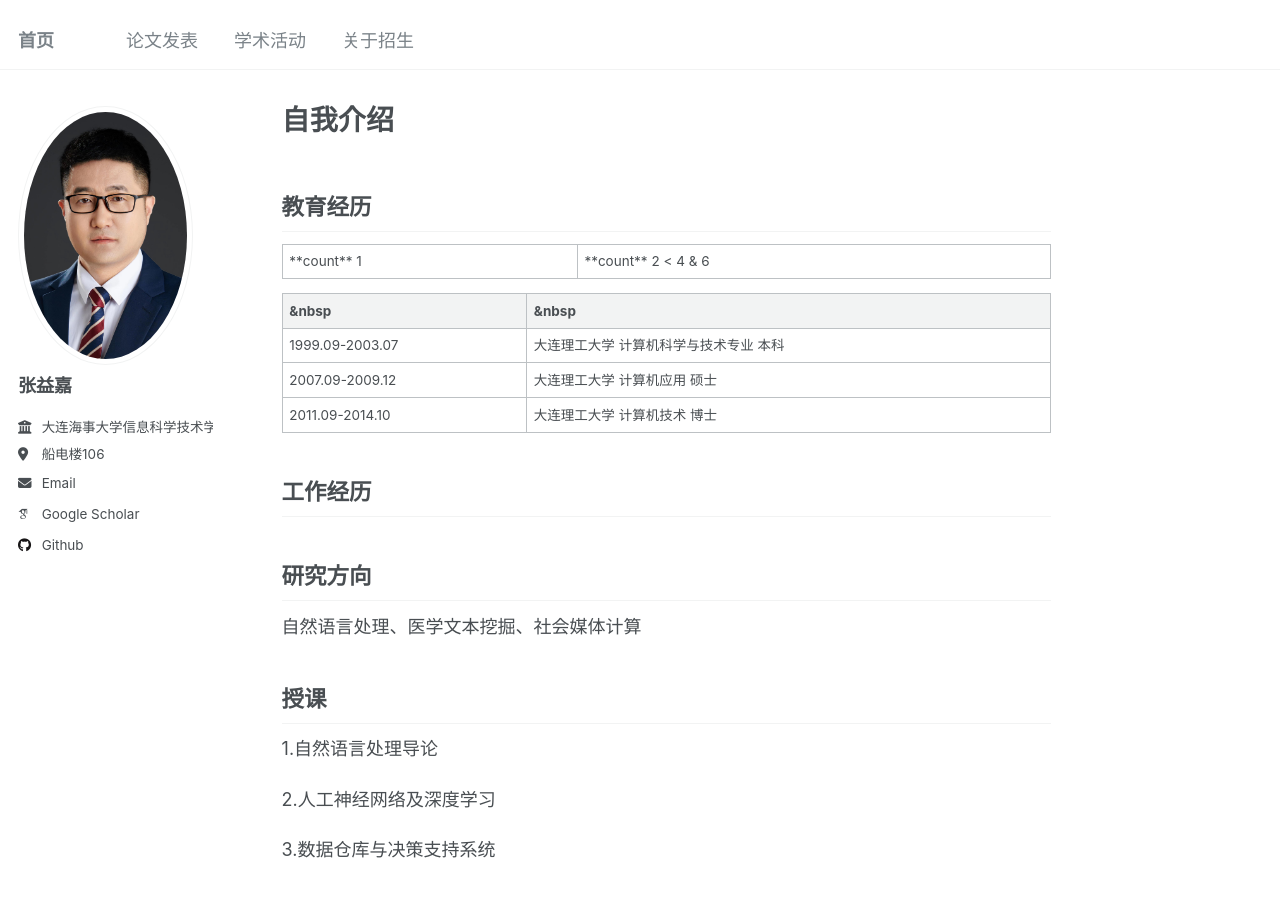
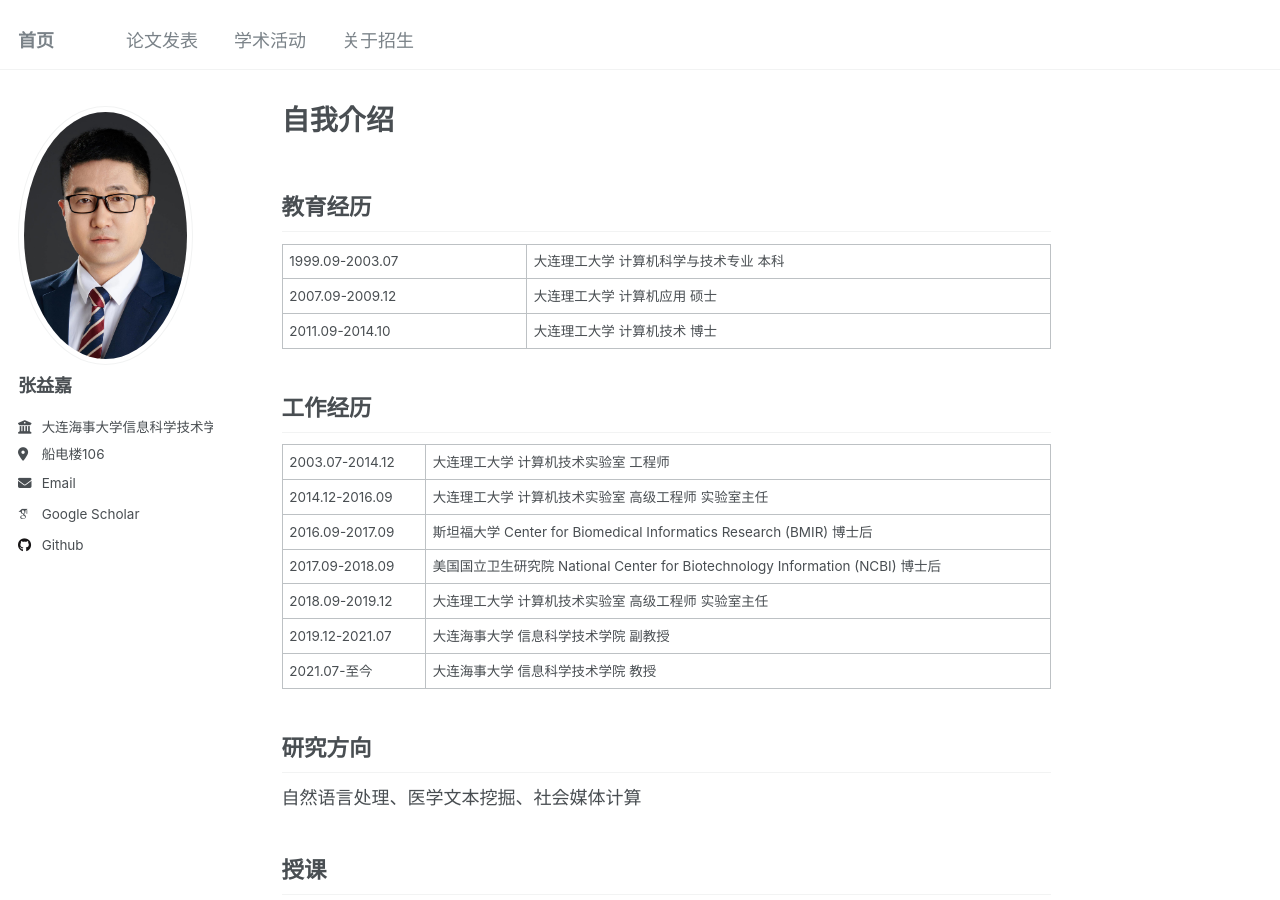
Before and after one commit to DMU-ITREC/zhangyijia.github.io, a Jekyll site: the page built from _pages/about.md, in a window 1280 px wide and 900 px high. Built offline with Jekyll 4.4.1, drawn with Linux system fonts in a browser that asks for light colours; some web fonts are replaced.

Commit message:
Update about.md

```diff
--- a/_pages/about.md
+++ b/_pages/about.md
@@ -11,19 +11,51 @@ redirect_from:
 
 <table border="0.5" bgcolor="white">
     <tr>
-        <td>**count** 1 </td>
-        <td>**count** 2 &lt; 4 &amp; 6</td>
+        <td> 1999.09-2003.07 </td>
+        <td> 大连理工大学 计算机科学与技术专业 本科 </td>
+    </tr>
+    <tr>
+        <td> 2007.09-2009.12 </td>
+        <td> 大连理工大学 计算机应用 硕士 </td>
+    </tr>
+    <tr>
+        <td> 2011.09-2014.10 </td>
+        <td> 大连理工大学 计算机技术 博士 </td>
     </tr>
 </table>
 
-| &nbsp | &nbsp |
-|:--------|:-------|
-| 1999.09-2003.07 | 大连理工大学 计算机科学与技术专业 本科 |
-| 2007.09-2009.12 | 大连理工大学 计算机应用 硕士 |
-| 2011.09-2014.10 | 大连理工大学 计算机技术 博士 |
-
 ## 工作经历
 
+<table border="0.5" bgcolor="white">
+    <tr>
+        <td> 2003.07-2014.12 </td>
+        <td> 大连理工大学 计算机技术实验室 工程师 </td>
+    </tr>
+    <tr>
+        <td> 2014.12-2016.09 </td>
+        <td> 大连理工大学 计算机技术实验室 高级工程师 实验室主任 </td>
+    </tr>
+    <tr>
+        <td> 2016.09-2017.09 </td>
+        <td> 斯坦福大学 Center for Biomedical Informatics Research (BMIR) 博士后 </td>
+    </tr>
+   <tr>
+        <td> 2017.09-2018.09 </td>
+        <td>美国国立卫生研究院 National Center for Biotechnology Information (NCBI) 博士后 </td>
+    </tr>
+    <tr>
+        <td> 2018.09-2019.12 </td>
+        <td> 大连理工大学 计算机技术实验室 高级工程师 实验室主任 </td>
+    </tr>
+    <tr>
+        <td> 2019.12-2021.07 </td>
+        <td> 大连海事大学 信息科学技术学院 副教授 </td>
+    </tr>
+  <tr>
+        <td> 2021.07-至今 </td>
+        <td> 大连海事大学 信息科学技术学院 教授 </td>
+    </tr>
+</table>
 
 ## 研究方向
 
```
